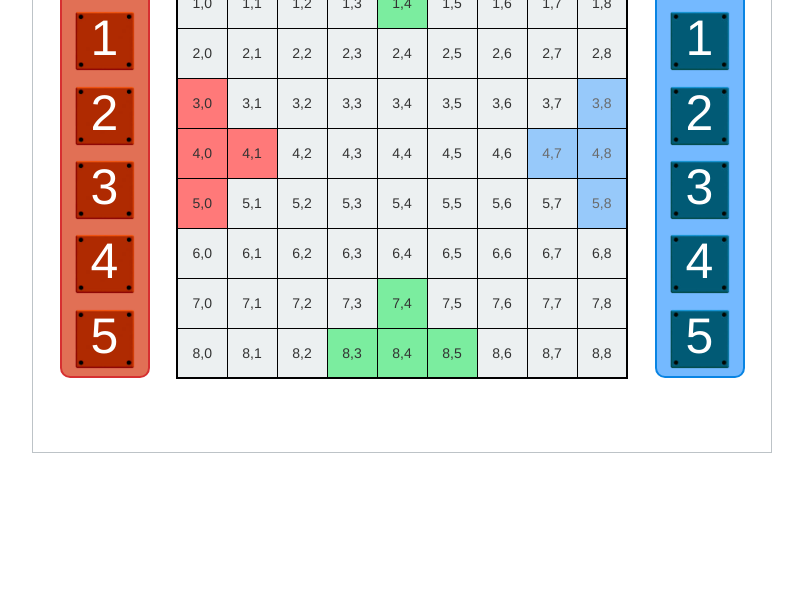
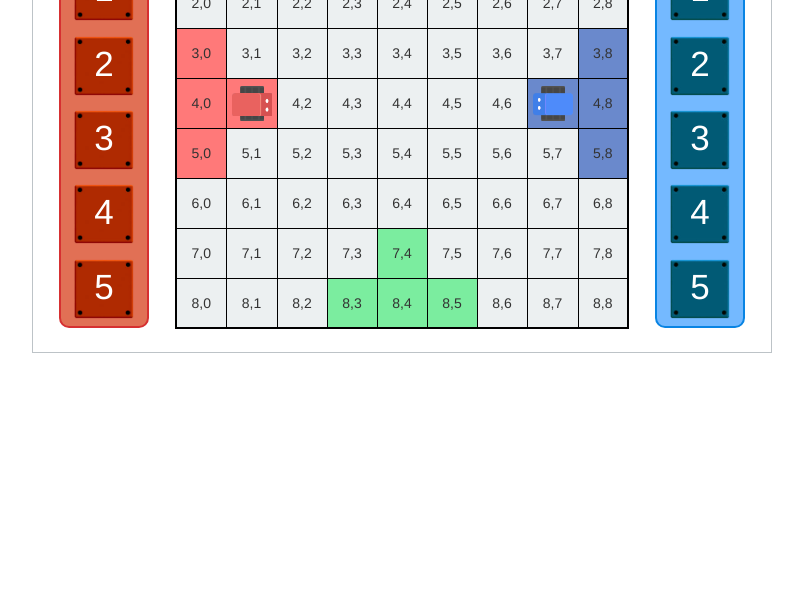
Before and after one commit to GuillaumeWeider/robocode, a website: page public/html/jeuDuo.html in a window 1280 px wide. Shown: the part 197-800 px from the top of the page, without its empty margins (238-1041 px from the left). Drawn offline with nearby package versions, Linux system fonts and the light colour scheme.

Commit message:
Continuage du design

```diff
--- a/public/css/jeuDuo.css
+++ b/public/css/jeuDuo.css
@@ -4,7 +4,7 @@
     justify-content: space-evenly;
     align-items: center;
     width: 740px;
-    height: 600px;
+    height: 500px;
     margin: 50px auto;
     border: 1px solid #bdc3c7;
 }
@@ -30,8 +30,8 @@
   background-color: #74b9ff ;
 }
 
-#case1Red, #case2Red, #case3Red, #case4Red, #case5Red, #case1Blue, #case2Blue, #case3Blue, #case4Blue, #case5Blue {
-  font-size: 50px;
+#caseLogoRed, #case1Red, #case2Red, #case3Red, #case4Red, #case5Red, #caseLogoBlue, #case1Blue, #case2Blue, #case3Blue, #case4Blue, #case5Blue {
+  font-size: 35px;
   line-height: 55px;
   color: white;
   text-align: center;
@@ -61,8 +61,7 @@
 }
 
 .blueSpawn {
-  background-color: #74b9ff;
-  opacity: 0.7;
+  background-color: #6a89cc;
 }
 
 table {
@@ -77,3 +76,57 @@ td {
   width: 50px;
   height:50px;
 }
+
+/* robot */
+
+.robot {
+  position: relative;
+  transform-origin: center center;
+  width: 50px;
+  height: calc(82px * 50 / 148);
+}
+
+/* corps du robot */
+
+.robot .body {
+  position: relative;
+  top: -20px;
+  right: -5px;
+  background-size: cover;
+  display: block;
+  width: 40px;
+  height: calc(82px * 40 / 148);
+  z-index: 1;
+}
+
+.robot .body.red {
+  background-image: url(../images/robot-corps-rouge.png);
+  transform: rotate(0deg);
+}
+
+.robot .body.blue {
+  background-image: url(../images/robot-corps-bleu.png);
+  transform: rotate(180deg);
+}
+
+/* chacune des roues */
+
+.robot .wheel {
+  position: relative;
+  left: 13px;
+  width: 24px;
+  height: calc(24px / 107 * 54);
+  z-index: 0;
+  background-image: url(../images/robot-chenilles.png);
+  background-size: cover;
+}
+
+.robot .wheel:nth-child(1) {
+  top: -3px;
+  background-position: 0 0;
+}
+
+.robot .wheel:nth-child(2) {
+  bottom: -8px;
+  background-position: 0 0;
+}
--- a/public/html/jeuDuo.html
+++ b/public/html/jeuDuo.html
@@ -20,7 +20,7 @@
   <div id="content">
 
     <div id="columnRed">
-      <div id="caseLogoRed"></div>
+      <div id="caseLogoRed">RD</div>
       <div id="case1Red">1</div>
       <div id="case2Red">2</div>
       <div id="case3Red">3</div>
@@ -75,13 +75,25 @@
     </tr>
     <tr>
 	<td class="redSpawn">4,0</td>
-	<td class="redSpawn">4,1</td>
+	<td class="redSpawn">
+	  <div class="robot">
+	    <div class="wheel"></div>
+	    <div class="wheel"></div>
+	    <div class="body red"></div>
+	  </div>
+	</td>
 	<td>4,2</td>
 	<td>4,3</td>
 	<td>4,4</td>
 	<td>4,5</td>
 	<td>4,6</td>
-	<td class="blueSpawn">4,7</td>
+	<td class="blueSpawn">
+	  <div class="robot">
+	    <div class="wheel"></div>
+	    <div class="wheel"></div>
+	    <div class="body blue"></div>
+	  </div>
+	</td>
 	<td class="blueSpawn">4,8</td>
     </tr>
     <tr>
@@ -131,7 +143,7 @@
     </table>
 
     <div id="columnBlue">
-      <div id="caseLogoBlue"></div>
+      <div id="caseLogoBlue">FD</div>
       <div id="case1Blue">1</div>
       <div id="case2Blue">2</div>
       <div id="case3Blue">3</div>
```
